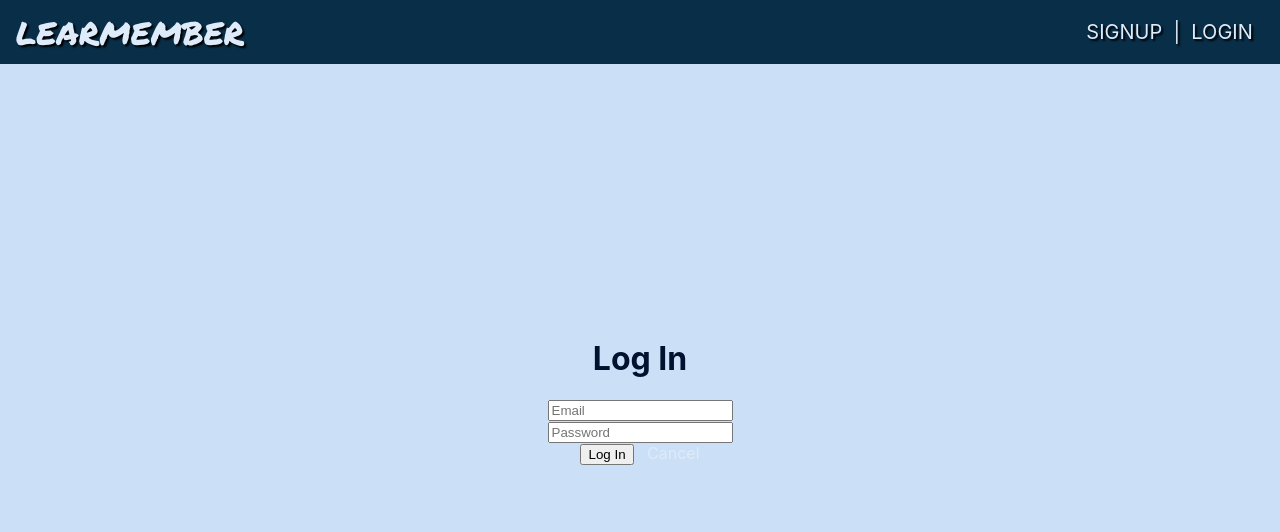
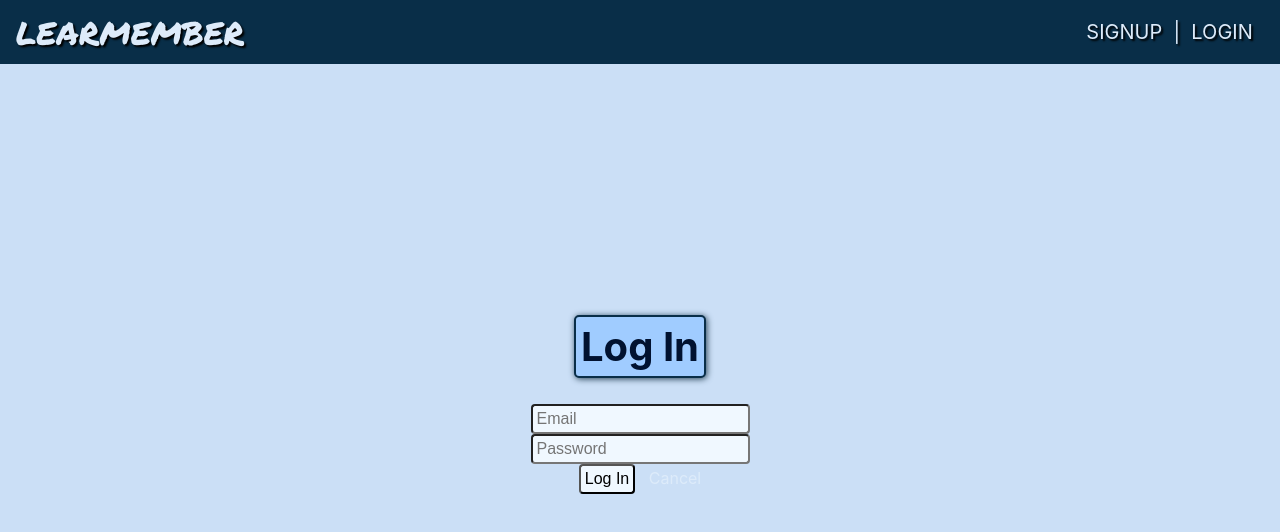
Before and after one commit to kimberlyalord/Learmember, a React (Create React App) app: page /login in a window 1280 px wide. Shown: the top 532 px of the page. Built offline with nearby package versions, Linux system fonts and the light colour scheme; no server answers.

Commit message:
add delete function to app.js and topic card, styling

```diff
--- a/src/components/TopicCard/TopicCard.jsx
+++ b/src/components/TopicCard/TopicCard.jsx
@@ -1,7 +1,7 @@
 import React from 'react';
 import { Link } from 'react-router-dom';
 
-function TopicCard({ topic }) {
+function TopicCard({ topic, handleDeleteTopic }) {
   return (
     <div className="card">
       <div className="card-header">
@@ -19,6 +19,7 @@ function TopicCard({ topic }) {
       </div>
       <div>
         <Link to={{ pathname: '/update', state: { topic: topic } }}>EDIT TOPIC</Link>
+        <Link to={{ pathname: '/delete'}} onClick={() => handleDeleteTopic(topic._id)}>DELETE TOPIC</Link>
       </div>
     </div>
   )
--- a/src/index.css
+++ b/src/index.css
@@ -3,7 +3,7 @@
   --header-text: #ddebfa;
   --background-color: #CBDFF6;
   --main-text: #011230;
-  --card-background: #5DB7DE;
+  --card-background: #A0CCFF;
   --card-text: #011230;
 }
 
@@ -20,3 +20,21 @@ code {
   font-family: source-code-pro, Menlo, Monaco, Consolas, 'Courier New',
     monospace;
 }
+
+input, select, button {
+  padding: 4px;
+  font-size: 16px;
+  border-radius: 4px;
+  background-color: aliceblue;
+  margin: 0 auto;
+}
+
+h1 {
+  font-weight: bold;
+  font-size: 40px;
+  background-color: var(--card-background);
+  padding: 5px 5px;
+  border: solid 2px var(--header-background);
+  border-radius: 5px;
+  box-shadow: #274356 1px 1px 6px;
+}
--- a/src/pages/App/App.js
+++ b/src/pages/App/App.js
@@ -53,6 +53,13 @@ class App extends Component {
     this.getAllTopics();
   }
 
+  handleDeleteTopic = async idOfTopicToDelete => {
+    await topicService.deleteTopicAPI(idOfTopicToDelete);
+    this.setState(state => ({
+      topics: state.topics.filter(topic => topic._id !== idOfTopicToDelete)
+    }), () => this.props.history.push('/'));
+  }
+
   render() {
     return (
       <div className="App">
@@ -90,7 +97,7 @@ class App extends Component {
             } />
             <Route exact path='/' render={({ history }) =>
             userService.getUser() ?
-              <TopicListPage topics={this.state.topics} />
+              <TopicListPage topics={this.state.topics} handleDeleteTopic={this.handleDeleteTopic} />
               :
               <Redirect to='/login' />
             } />
```
